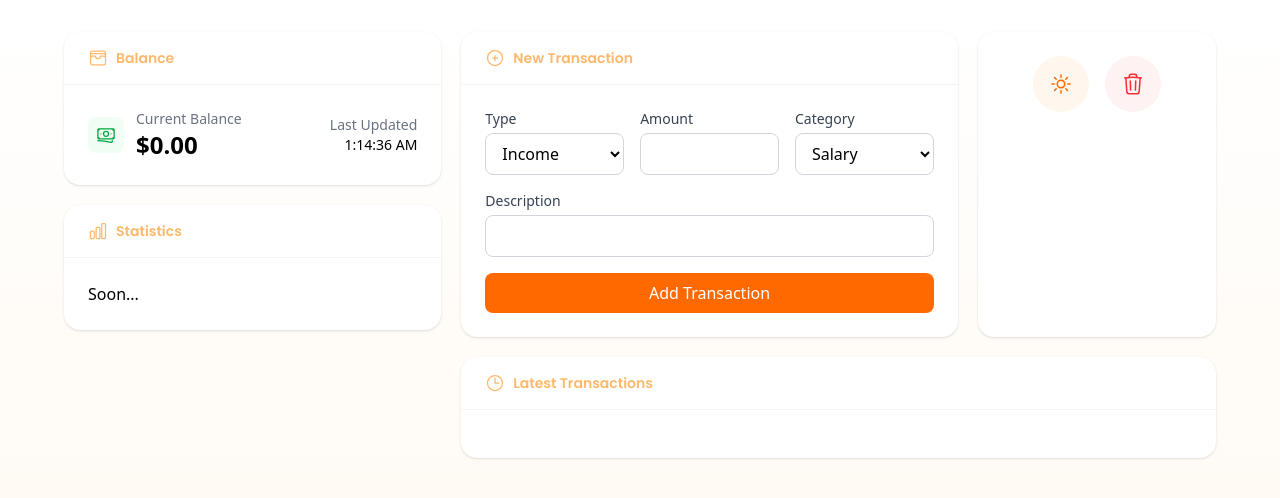
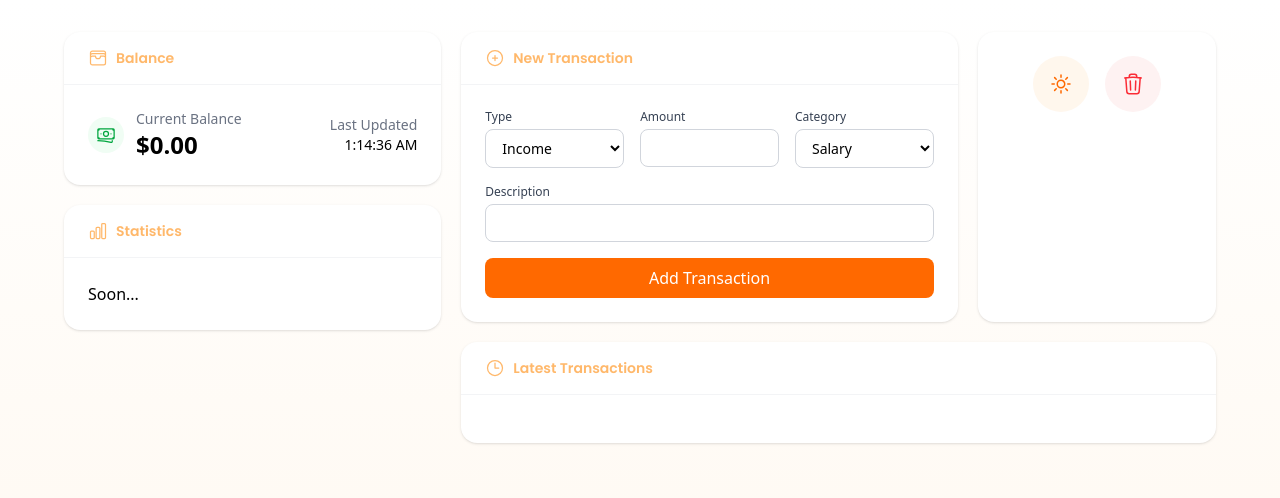
Before and after one commit to samuelfs96/my-personal-wallet-app, a React (Vite) app: page / in a window 1280 px wide. Shown: the top 498 px of the page. Built offline with nearby package versions, Linux system fonts and the light colour scheme.

Commit message:
feat: :sparkles: apply dark mode setup to components

```diff
--- a/src/App.tsx
+++ b/src/App.tsx
@@ -40,15 +40,11 @@ function App() {
   }, [isDarkMode]);
 
   return (
-    <div className="min-h-screen bg-gradient-to-b from-white to-orange-50 py-8 px-4">
+    <div className="min-h-screen bg-gradient-to-b from-white to-orange-50 dark:from-gray-900 dark:to-gray-800 py-8 px-4">
       <div className="max-w-6xl mx-auto">
         <div className="flex gap-5 max-[768px]:flex-col">
           <div className="flex-1 flex flex-col gap-5">
-            <Card
-              className="dark:bg-gray-800"
-              title="Balance"
-              icon={<WalletIcon className="w-5 h-5" />}
-            >
+            <Card title="Balance" icon={<WalletIcon className="w-5 h-5" />}>
               <Balance amount={balance} />
             </Card>
             <Card title="Statistics" icon={<ChartBarIcon className="w-5 h-5" />}>
--- a/src/components/Balance.tsx
+++ b/src/components/Balance.tsx
@@ -10,17 +10,17 @@ export const Balance: React.FC<BalanceProps> = ({ amount }) => {
   return (
     <div className="flex items-center justify-between">
       <div className="flex items-center gap-3">
-        <div className="p-2 bg-green-50 rounded-lg">
+        <div className="p-2 bg-green-50 dark:bg-green-900 rounded-full">
           <BanknotesIcon className="w-5 h-5 text-green-600" />
         </div>
         <div>
-          <p className="text-sm text-gray-500">Current Balance</p>
-          <p className="text-2xl font-semibold">{formatCurrency(amount)}</p>
+          <p className="text-sm text-gray-500 dark:text-gray-400">Current Balance</p>
+          <p className="text-2xl font-semibold dark:text-white">{formatCurrency(amount)}</p>
         </div>
       </div>
       <div className="text-right">
-        <p className="text-sm text-gray-500">Last Updated</p>
-        <p className="text-sm font-medium">{new Date().toLocaleTimeString()}</p>
+        <p className="text-sm text-gray-500 dark:text-gray-400">Last Updated</p>
+        <p className="text-sm font-medium dark:text-white">{new Date().toLocaleTimeString()}</p>
       </div>
     </div>
   );
--- a/src/components/Card.tsx
+++ b/src/components/Card.tsx
@@ -9,14 +9,16 @@ interface CardProps {
 
 export const Card: React.FC<CardProps> = ({ children, className = '', title, icon }) => {
   return (
-    <div className={`bg-white rounded-2xl shadow-sm ${className}`}>
+    <div className={`bg-white dark:bg-gray-800 rounded-2xl shadow-sm ${className}`}>
       {title && (
-        <div className="px-6 py-4 flex items-center gap-2 border-b border-gray-100">
-          {icon && <div className="text-orange-300">{icon}</div>}
-          <h3 className="text-orange-300 font-semibold text-sm font-poppins">{title}</h3>
+        <div className="px-6 py-4 flex items-center gap-2 border-b border-gray-100 dark:border-gray-700">
+          {icon && <div className="text-orange-300 dark:text-orange-200">{icon}</div>}
+          <h3 className="text-orange-300 dark:text-orange-200 font-semibold text-sm font-poppins">
+            {title}
+          </h3>
         </div>
       )}
-      <div className="p-6">{children}</div>
+      <div className="p-6 dark:text-white">{children}</div>
     </div>
   );
 };
--- a/src/components/ControlPanel.tsx
+++ b/src/components/ControlPanel.tsx
@@ -14,7 +14,7 @@ export const ControlPanel: React.FC<ControlPanelProps> = ({
     <div className="flex flex-wrap justify-center items-center gap-4">
       <button
         onClick={onChangeTheme}
-        className="cursor-pointer p-4 bg-orange-50 rounded-full hover:bg-orange-100 transition-colors"
+        className="cursor-pointer p-4 bg-orange-50 dark:bg-gray-700 rounded-full hover:bg-orange-100 dark:hover:bg-gray-600 transition-colors"
         title="Dark Mode"
       >
         <SunIcon className="w-6 h-6 text-orange-500" />
@@ -22,7 +22,7 @@ export const ControlPanel: React.FC<ControlPanelProps> = ({
 
       <button
         onClick={onClearTransactions}
-        className="cursor-pointer p-4 bg-red-50 rounded-full hover:bg-red-100 transition-colors"
+        className="cursor-pointer p-4 bg-red-50 dark:bg-gray-700 rounded-full hover:bg-red-100 dark:hover:bg-gray-600 transition-colors"
         title="Clear All"
       >
         <TrashIcon className="w-6 h-6 text-red-500" />
--- a/src/components/TransactionForm.tsx
+++ b/src/components/TransactionForm.tsx
@@ -36,7 +36,9 @@ export const TransactionForm: React.FC<TransactionFormProps> = ({ onSubmit }) =>
     <form onSubmit={handleSubmit} className="space-y-4">
       <div className="flex gap-4">
         <div className="flex-1">
-          <label className="block text-sm font-medium text-gray-700 mb-1">Type</label>
+          <label className="block text-xs font-medium text-gray-700 mb-1 dark:text-gray-400">
+            Type
+          </label>
           <select
             value={formData.type}
             onChange={(e) =>
@@ -46,29 +48,33 @@ export const TransactionForm: React.FC<TransactionFormProps> = ({ onSubmit }) =>
                 category: CATEGORIES[e.target.value as TransactionType][0] || '',
               })
             }
-            className="w-full px-3 py-2 border border-gray-300 rounded-lg focus:outline-none focus:ring-2 focus:ring-orange-500"
+            className="w-full text-sm px-3 py-2 border border-gray-300 rounded-lg focus:outline-none focus:ring-2 focus:ring-orange-500"
           >
             <option value={TransactionType.INCOME}>Income</option>
             <option value={TransactionType.EXPENSE}>Expense</option>
           </select>
         </div>
         <div className="flex-1">
-          <label className="block text-sm font-medium text-gray-700 mb-1">Amount</label>
+          <label className="block text-xs font-medium text-gray-700 dark:text-gray-400 mb-1">
+            Amount
+          </label>
           <input
             type="number"
             step="0.01"
             value={formData.amount}
             onChange={(e) => setFormData({ ...formData, amount: e.target.value })}
-            className="w-full px-3 py-2 border border-gray-300 rounded-lg focus:outline-none focus:ring-2 focus:ring-orange-500"
+            className="w-full px-3 text-sm py-2 border border-gray-300 rounded-lg focus:outline-none focus:ring-2 focus:ring-orange-500"
             required
           />
         </div>
         <div className="flex-1">
-          <label className="block text-sm font-medium text-gray-700 mb-1">Category</label>
+          <label className="block text-xs font-medium text-gray-700 dark:text-gray-400 mb-1">
+            Category
+          </label>
           <select
             value={formData.category}
             onChange={(e) => setFormData({ ...formData, category: e.target.value })}
-            className="w-full px-3 py-2 border border-gray-300 rounded-lg focus:outline-none focus:ring-2 focus:ring-orange-500"
+            className="w-full text-sm px-3 py-2 border border-gray-300 rounded-lg focus:outline-none focus:ring-2 focus:ring-orange-500"
             required
           >
             {CATEGORIES[formData.type].map((category) => (
@@ -81,12 +87,14 @@ export const TransactionForm: React.FC<TransactionFormProps> = ({ onSubmit }) =>
       </div>
 
       <div>
-        <label className="block text-sm font-medium text-gray-700 mb-1">Description</label>
+        <label className="block text-xs font-medium text-gray-700 dark:text-gray-400 mb-1">
+          Description
+        </label>
         <input
           type="text"
           value={formData.description}
           onChange={(e) => setFormData({ ...formData, description: e.target.value })}
-          className="w-full px-3 py-2 border border-gray-300 rounded-lg focus:outline-none focus:ring-2 focus:ring-orange-500"
+          className="w-full text-sm px-3 py-2 border border-gray-300 rounded-lg focus:outline-none focus:ring-2 focus:ring-orange-500"
           required
         />
       </div>
--- a/src/components/Transactions.tsx
+++ b/src/components/Transactions.tsx
@@ -13,12 +13,14 @@ export const Transactions: React.FC<TransactionsProps> = ({ transactions }) => {
       {transactions.map((transaction) => (
         <div
           key={transaction.id}
-          className="flex items-center justify-between p-3 bg-gray-50 rounded-lg hover:bg-gray-100 transition-colors"
+          className="flex items-center justify-between p-3 bg-gray-50 dark:bg-gray-700 rounded-lg hover:bg-gray-100 dark:hover:bg-gray-600 transition-colors"
         >
           <div className="flex items-center gap-3">
             <div
               className={`p-2 rounded-lg ${
-                transaction.type === 'income' ? 'bg-green-50' : 'bg-red-50'
+                transaction.type === 'income'
+                  ? 'bg-green-50 dark:bg-green-300'
+                  : 'bg-red-50 dark:bg-red-300'
               }`}
             >
               {transaction.type === 'income' ? (
@@ -28,14 +30,16 @@ export const Transactions: React.FC<TransactionsProps> = ({ transactions }) => {
               )}
             </div>
             <div>
-              <p className="font-medium text-gray-900">{transaction.description}</p>
-              <p className="text-sm text-gray-500">{transaction.category}</p>
+              <p className="font-medium text-gray-900 dark:text-white">{transaction.description}</p>
+              <p className="text-sm text-gray-500 dark:text-gray-400">{transaction.category}</p>
             </div>
           </div>
           <div className="text-right">
             <p
               className={`font-medium ${
-                transaction.type === 'income' ? 'text-green-600' : 'text-red-600'
+                transaction.type === 'income'
+                  ? 'text-green-600 dark:text-green-400'
+                  : 'text-red-600 dark:text-red-400'
               }`}
             >
               {transaction.type === 'income' ? '+' : '-'}
```
